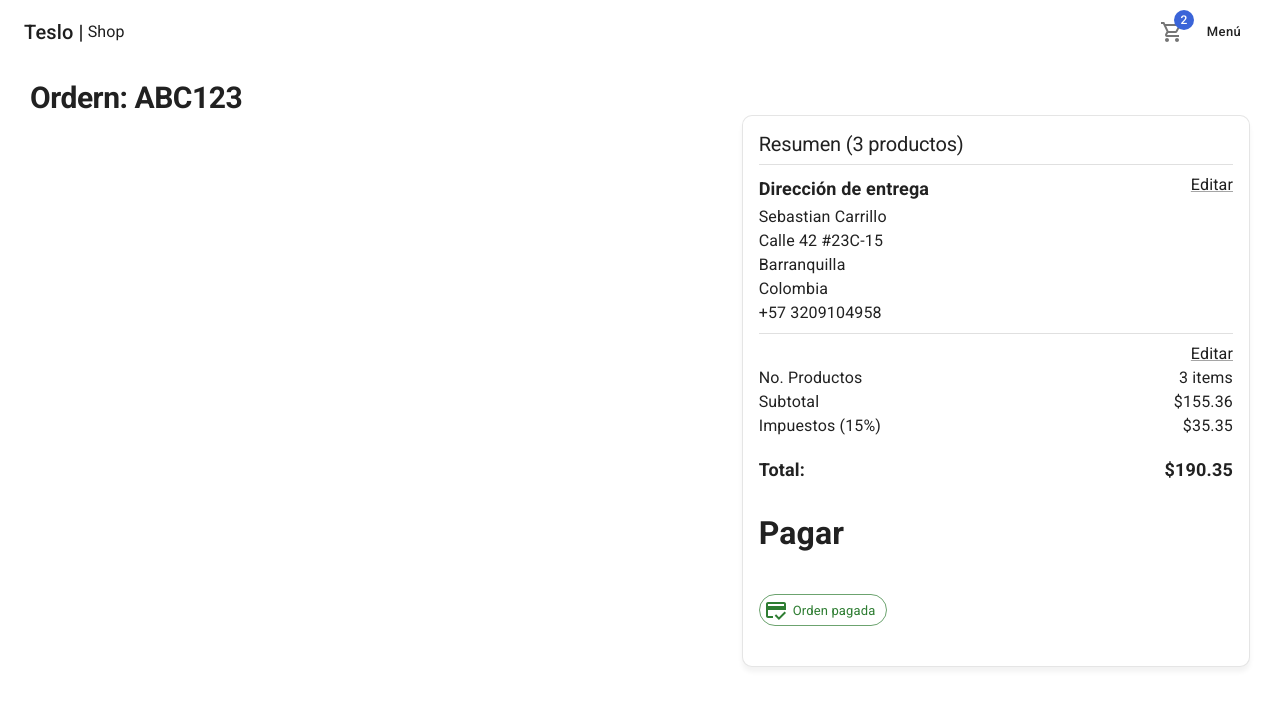
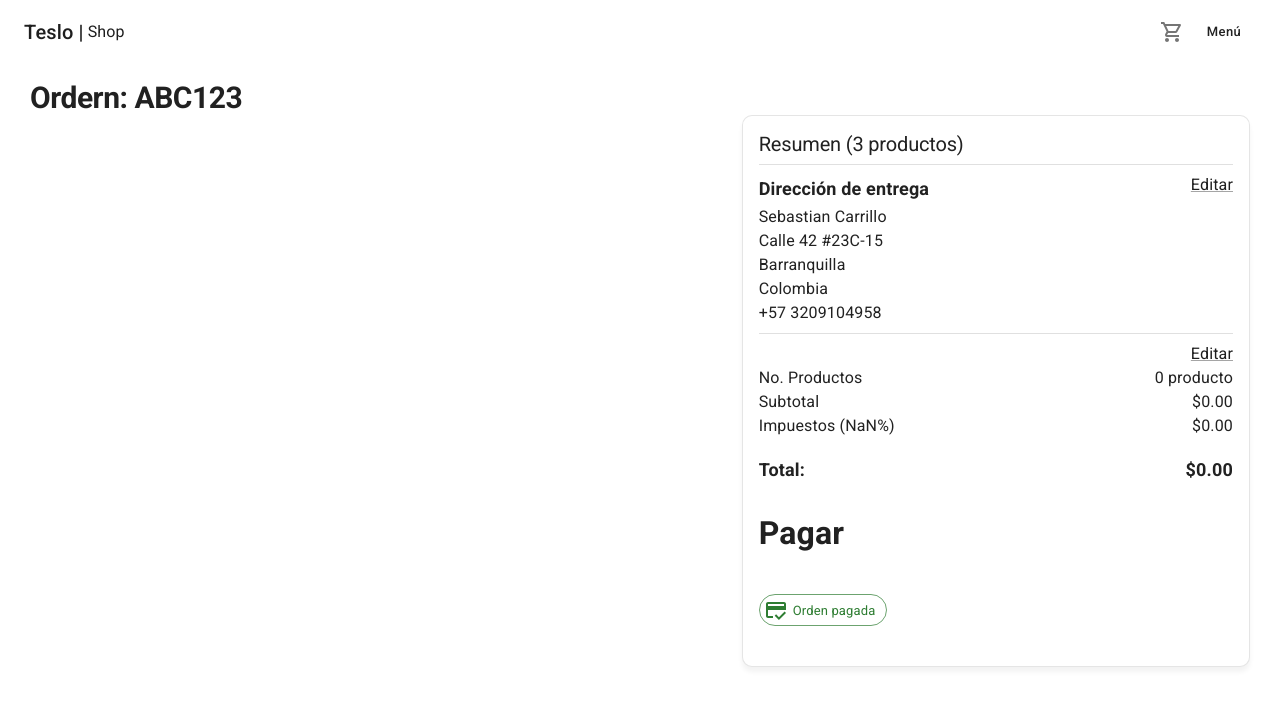
Before and after one commit to scarrilloh77/teslo-shop, a Next.js app: page /orders/1 in a window 1280 px wide. Shown: the top 706 px of the page. Built offline with nearby package versions, Linux system fonts and the light colour scheme.

Commit message:
Display amounts on screen

```diff
--- a/components/cart/OrderSummary.tsx
+++ b/components/cart/OrderSummary.tsx
@@ -1,31 +1,40 @@
+import { CartContext } from '@/context';
+import { currency } from '@/utils';
 import { Grid, Typography } from '@mui/material';
+import { useContext } from 'react';
 
 export const OrderSummary = () => {
+  const { numberOfItems, subTotal, tax, total } = useContext(CartContext);
+
   return (
     <Grid container>
       <Grid item xs={6}>
         <Typography>No. Productos</Typography>
       </Grid>
       <Grid item xs={6} display="flex" justifyContent="end">
-        <Typography>3 items</Typography>
+        <Typography>
+          {numberOfItems} {numberOfItems > 1 ? 'productos' : 'producto'}
+        </Typography>
       </Grid>
       <Grid item xs={6}>
         <Typography>Subtotal</Typography>
       </Grid>
       <Grid item xs={6} display="flex" justifyContent="end">
-        <Typography>${`155.36`}</Typography>
+        <Typography>{currency.format(subTotal)}</Typography>
       </Grid>
       <Grid item xs={6}>
-        <Typography>Impuestos (15%)</Typography>
+        <Typography>
+          Impuestos ({Number(process.env.NEXT_PUBLIC_TAX_RATE) * 100}%)
+        </Typography>
       </Grid>
       <Grid item xs={6} display="flex" justifyContent="end">
-        <Typography>${`35.35`}</Typography>
+        <Typography>{currency.format(tax)}</Typography>
       </Grid>
       <Grid item xs={6} sx={{ mt: 2 }}>
         <Typography variant="subtitle1">Total:</Typography>
       </Grid>
       <Grid item xs={6} sx={{ mt: 2 }} display="flex" justifyContent="end">
-        <Typography variant="subtitle1">${`190.35`}</Typography>
+        <Typography variant="subtitle1">{currency.format(total)}</Typography>
       </Grid>
     </Grid>
   );
--- a/components/ui/Navbar.tsx
+++ b/components/ui/Navbar.tsx
@@ -18,11 +18,12 @@ import {
   ShoppingCartOutlined,
 } from '@mui/icons-material';
 import { useRouter } from 'next/router';
-import { UiContext } from '@/context';
+import { CartContext, UiContext } from '@/context';
 
 export const Navbar = () => {
   const { asPath, push } = useRouter();
   const { toggleSideMenu } = useContext(UiContext);
+  const { numberOfItems } = useContext(CartContext);
   const [searchTerm, setSearchTerm] = useState('');
   const [isSearchVisible, setIsSearchVisible] = useState(false);
 
@@ -112,7 +113,10 @@ export const Navbar = () => {
         <NextLink legacyBehavior href="/cart" passHref>
           <Link>
             <IconButton>
-              <Badge badgeContent={2} color="secondary">
+              <Badge
+                badgeContent={numberOfItems > 9 ? '+9' : numberOfItems}
+                color="secondary"
+              >
                 <ShoppingCartOutlined />
               </Badge>
             </IconButton>
--- a/context/cart/CartContext.tsx
+++ b/context/cart/CartContext.tsx
@@ -3,6 +3,10 @@ import { createContext } from 'react';
 
 interface ContextProps {
   cart: ICartProduct[];
+  numberOfItems: number;
+  subTotal: number;
+  tax: number;
+  total: number;
   addProductToCart: (product: ICartProduct) => void;
   updateCartQuantity: (product: ICartProduct) => void;
   removeCartProduct: (product: ICartProduct) => void;
--- a/context/cart/CartProvider.tsx
+++ b/context/cart/CartProvider.tsx
@@ -5,10 +5,18 @@ import Cookie from 'js-cookie';
 
 export interface CartState {
   cart: ICartProduct[];
+  numberOfItems: number;
+  subTotal: number;
+  tax: number;
+  total: number;
 }
 
 const CART_INITIAL_STATE: CartState = {
   cart: [],
+  numberOfItems: 0,
+  subTotal: 0,
+  tax: 0,
+  total: 0,
 };
 
 interface Props {
@@ -55,6 +63,10 @@ export const CartProvider: FC<Props> = ({ children }) => {
       tax: subTotal * taxRate,
       total: subTotal * (taxRate + 1),
     };
+    dispatch({
+      type: '[Cart] - Update order summary',
+      payload: orderSummary,
+    });
   }, [state.cart]);
 
   const addProductToCart = (product: ICartProduct) => {
--- a/context/cart/cartReducer.ts
+++ b/context/cart/cartReducer.ts
@@ -17,6 +17,15 @@ type CartActionType =
   | {
       type: '[Cart] - Remove product in cart';
       payload: ICartProduct;
+    }
+  | {
+      type: '[Cart] - Update order summary';
+      payload: {
+        numberOfItems: number;
+        subTotal: number;
+        tax: number;
+        total: number;
+      };
     };
 
 export const cartReducer = (
@@ -56,6 +65,11 @@ export const cartReducer = (
             )
         ),
       };
+    case '[Cart] - Update order summary':
+      return {
+        ...state,
+        ...action.payload,
+      };
 
     default:
       return state;
--- /dev/null
+++ b/utils/currency.ts
@@ -0,0 +1,9 @@
+export const format = (value: number) => {
+  const formatter = new Intl.NumberFormat('en-US', {
+    style: 'currency',
+    currency: 'USD',
+    minimumFractionDigits: 2,
+    maximumFractionDigits: 2,
+  });
+  return formatter.format(value);
+};
--- /dev/null
+++ b/utils/index.ts
@@ -0,0 +1 @@
+export * as currency from './currency';
```
